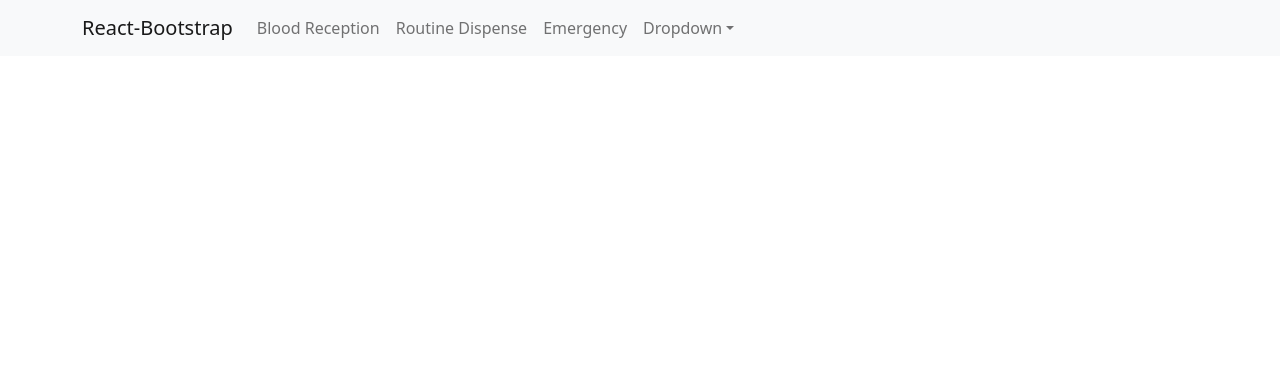
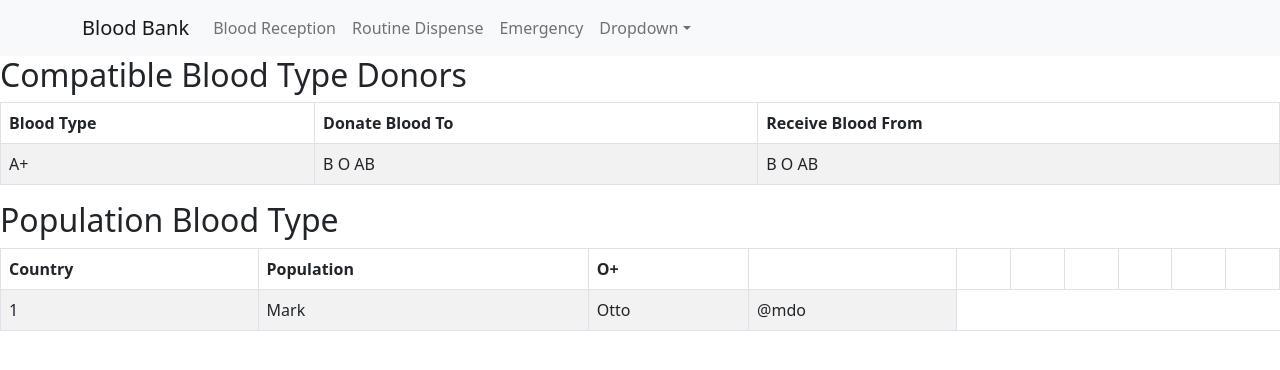
Before and after one commit to talohana55/blood-bank, a React (Create React App) app in the folder blood-bank/: page / in a window 1280 px wide. Shown: the top 370 px of the page. Built offline with nearby package versions, Linux system fonts and the light colour scheme.

Commit message:
HomePage

```diff
--- a/blood-bank/package.json
+++ b/blood-bank/package.json
@@ -9,6 +9,7 @@
     "axios": "^1.3.4",
     "bootstrap": "^5.2.3",
     "express": "^4.18.2",
+    "mdb-react-ui-kit": "^5.1.0",
     "react": "^18.2.0",
     "react-bootstrap": "^2.7.2",
     "react-dom": "^18.2.0",
--- a/blood-bank/src/App.css
+++ b/blood-bank/src/App.css
@@ -1,7 +1,8 @@
 .app {
   display: flex;
   flex-direction: column;
-  align-items: center;
+  justify-content: center; /* center items horizontally */
+  align-items: center; /* center items vertically */
 }
 
 .component-selector {
--- a/blood-bank/src/App.js
+++ b/blood-bank/src/App.js
@@ -1,19 +1,19 @@
-import React, { useEffect } from 'react';
-import axios from 'axios';
+import React, { useEffect } from "react";
+import axios from "axios";
 import { HashRouter as Router, Route, Routes } from "react-router-dom";
 
-import BloodReception from './Routes/BloodReception';
-import RoutineDispense from './Routes/routineDispense';
-import EmergencyDispense from './Routes/EmergencyDispense';
-import NavBar from './Components/NavBar';
-
+import BloodReception from "./Routes/BloodReception";
+import RoutineDispense from "./Routes/routineDispense";
+import EmergencyDispense from "./Routes/EmergencyDispense";
+import NavBar from "./Components/NavBar";
+import HomePage from "./Routes/HomePage";
 
 function App() {
-
   useEffect(() => {
-    axios.get('http://localhost:5000/')
-      .then(response => console.log(response.data))
-      .catch(error => console.log(error));
+    axios
+      .get("http://localhost:5000/")
+      .then((response) => console.log(response.data))
+      .catch((error) => console.log(error));
   }, []);
 
   return (
@@ -22,6 +22,7 @@ function App() {
         <NavBar />
         <main className="container-app">
           <Routes>
+            <Route element={<HomePage />} path="/" />
             <Route element={<BloodReception />} path="/bloodReception" />
             <Route element={<RoutineDispense />} path="/routineDispense" />
             <Route element={<EmergencyDispense />} path="/emergencyDispense" />
--- /dev/null
+++ b/blood-bank/src/Routes/HomePage.js
@@ -0,0 +1,57 @@
+import React from "react";
+import Table from "react-bootstrap/Table";
+
+const HomePage = () => {
+  return (
+    <div className="homePage-container">
+      <div className="table-container">
+        <h2> Compatible Blood Type Donors</h2>
+        <Table striped bordered hover>
+          <thead>
+            <tr>
+              <th>Blood Type</th>
+              <th>Donate Blood To</th>
+              <th>Receive Blood From</th>
+            </tr>
+          </thead>
+          <tbody>
+            <tr>
+              <td>A+</td>
+              <td>B O AB</td>
+              <td>B O AB</td>
+            </tr>
+          </tbody>
+        </Table>
+      </div>
+      <div className="table-container">
+        <h2>Population Blood Type</h2>
+        <Table striped bordered hover>
+          <thead>
+            <tr>
+              <th>Country</th>
+              <th>Population</th>
+              <th>O+</th>
+              <th></th>
+              <th></th>
+              <th></th>
+              <th></th>
+              <th></th>
+              <th></th>
+              <th></th>
+            </tr>
+          </thead>
+          <tbody>
+            <tr>
+              <td>1</td>
+              <td>Mark</td>
+              <td>Otto</td>
+              <td>@mdo</td>
+            </tr>
+          </tbody>
+        </Table>
+      </div>
+    </div>
+  );
+};
+
+export default HomePage;
--- a/blood-bank/src/components/NavBar.js
+++ b/blood-bank/src/components/NavBar.js
@@ -4,23 +4,24 @@ import Nav from "react-bootstrap/Nav";
 import { Link } from "react-router-dom";
 import Navbar from "react-bootstrap/Navbar";
 import NavDropdown from "react-bootstrap/NavDropdown";
-import BloodReception from "../Routes/BloodReception";
-import RoutineDispense from "../Routes/routineDispense";
-import EmergencyDispense from "../Routes/EmergencyDispense";
 
 const NavBar = () => {
   return (
     <Navbar bg="light" expand="lg">
       <Container>
-                <Navbar.Brand href="/home">React-Bootstrap</Navbar.Brand>
+        <Navbar.Brand href="/home">Blood Bank</Navbar.Brand>
         <Navbar.Toggle aria-controls="basic-navbar-nav" />
         <Navbar.Collapse id="basic-navbar-nav">
           <Nav className="me-auto">
-                        <Nav.Link as={Link} to="/bloodReception">Blood Reception</Nav.Link>
-                        <Nav.Link as={Link} to="/routineDispense">Routine Dispense</Nav.Link>
-                        <Nav.Link as={Link} to="/emergencyDispense">Emergency</Nav.Link>
-
-                        {/* <Nav.Link to="/routineDispense">routineDispense</Nav.Link> */}
+            <Nav.Link as={Link} to="/bloodReception">
+              Blood Reception
+            </Nav.Link>
+            <Nav.Link as={Link} to="/routineDispense">
+              Routine Dispense
+            </Nav.Link>
+            <Nav.Link as={Link} to="/emergencyDispense">
+              Emergency
+            </Nav.Link>
             <NavDropdown title="Dropdown" id="basic-nav-dropdown">
               <NavDropdown.Item href="#action/3.1">Action</NavDropdown.Item>
               <NavDropdown.Item href="#action/3.2">
@@ -39,5 +40,4 @@ const NavBar = () => {
   );
 };
 
-
 export default NavBar;
```
Also changed, not shown: 1 other file (tests, documents, lock files or other folders). Lines whose indentation alone changed are shown as unchanged.
